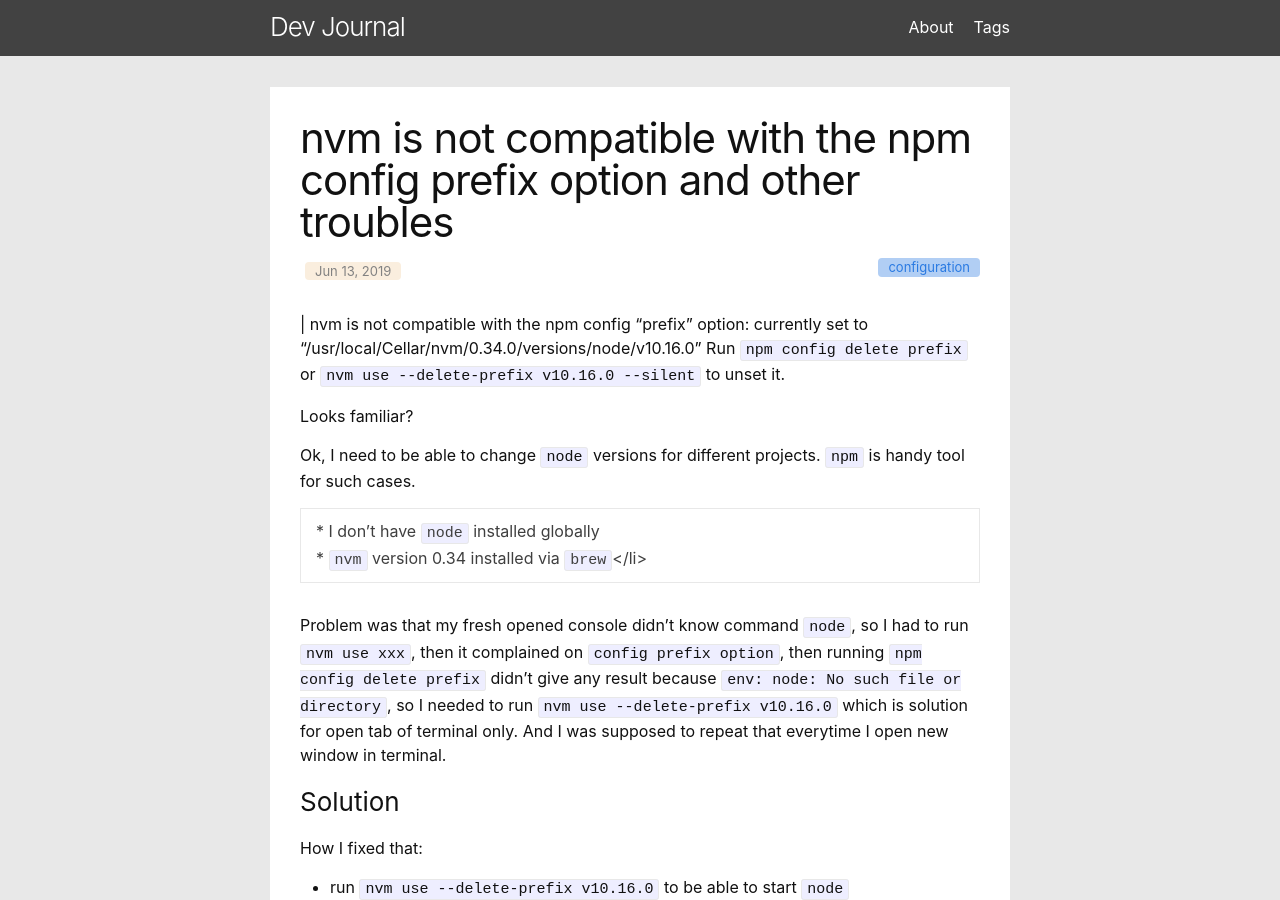
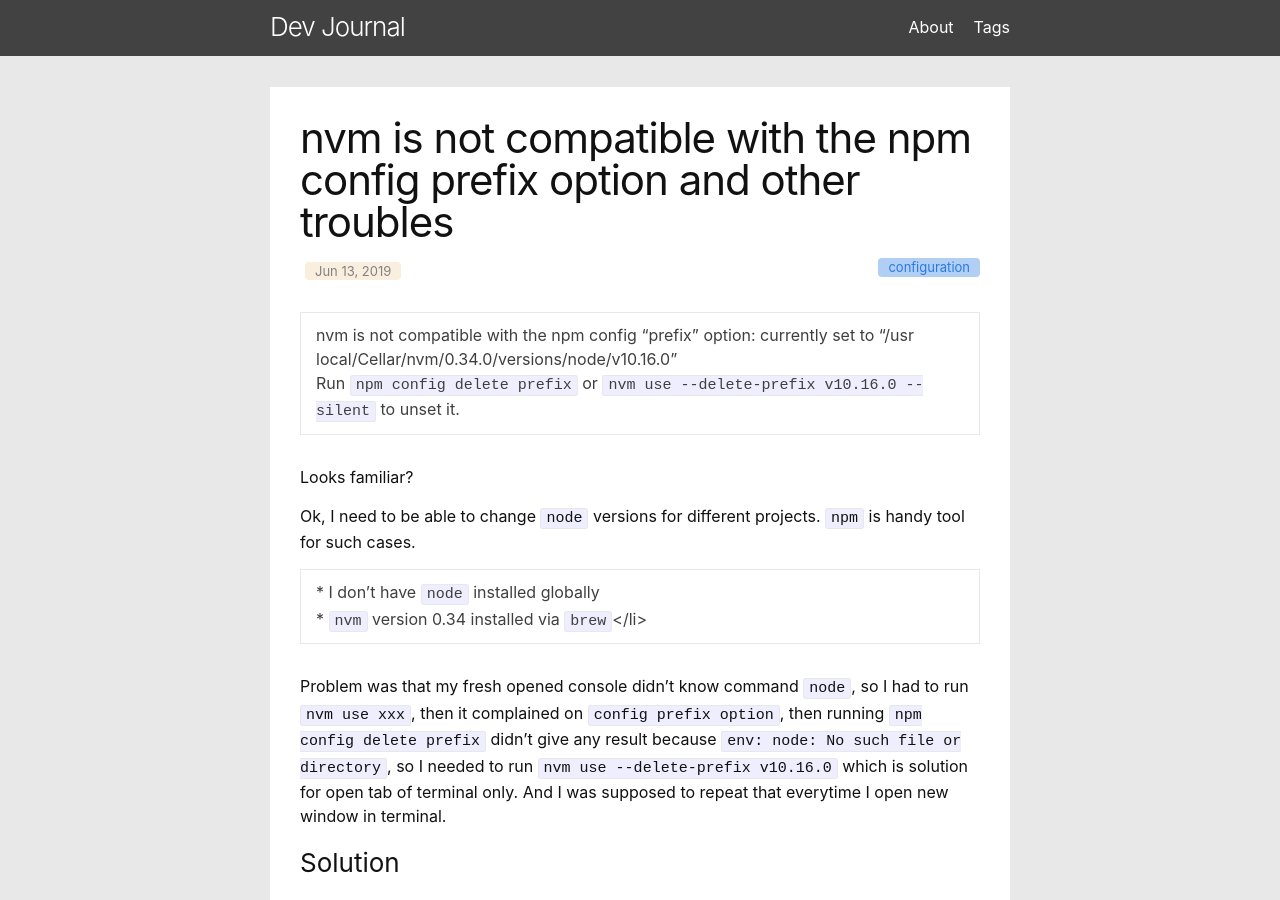
Before and after one commit to owldot/lanadz.github.io, a Jekyll site: the page built from _posts/2019-06-13-nvm-tourbles.markdown, in a window 1280 px wide and 900 px high. Built offline with Jekyll 4.4.1, drawn with Linux system fonts in a browser that asks for light colours.

Commit message:
Fix markup

```diff
--- a/_posts/2019-06-13-nvm-tourbles.markdown
+++ b/_posts/2019-06-13-nvm-tourbles.markdown
@@ -9,8 +9,7 @@
 - nvm is not compatible with npm config prefix
 - nvm is forgetting node for new terminal window
 ---
-| nvm is not compatible with the npm config "prefix" option: currently set to "/usr/local/Cellar/nvm/0.34.0/versions/node/v10.16.0"
-Run `npm config delete prefix` or `nvm use --delete-prefix v10.16.0 --silent` to unset it.
+| nvm is not compatible with the npm config "prefix" option: currently set to "/usr local/Cellar/nvm/0.34.0/versions/node/v10.16.0" <br/>Run `npm config delete prefix` or `nvm use --delete-prefix v10.16.0 --silent` to unset it.
 
 Looks familiar?
 
```
